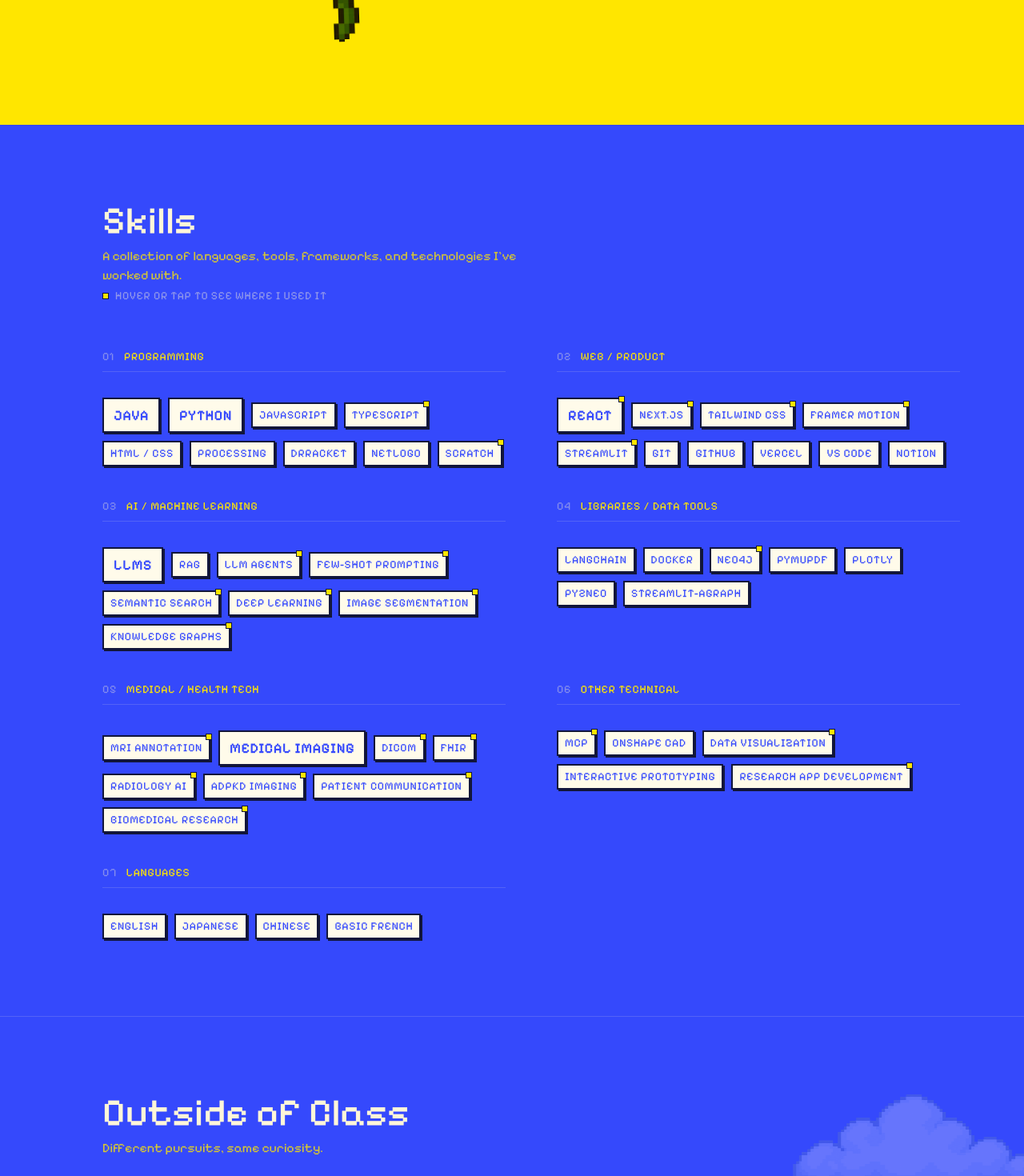
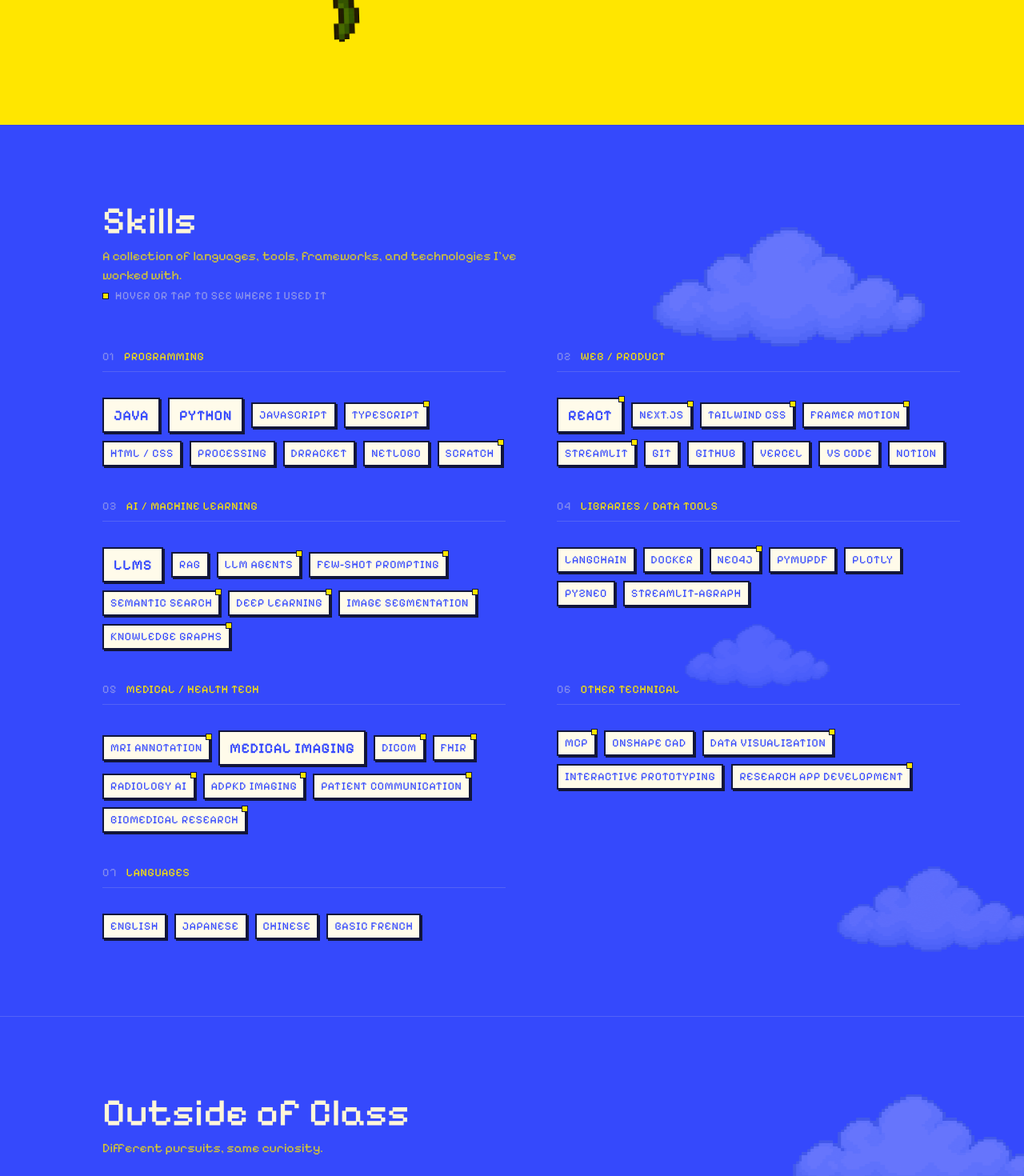
Before and after one commit to sophiecodie/sophie-personal-website, a Next.js app: page / in a window 1280 px wide. Shown: the part 2086-3556 px from the top of the page at 80% size. Built offline with nearby package versions, Linux system fonts and the light colour scheme.

Commit message:
added clouds

```diff
--- a/components/Skills.tsx
+++ b/components/Skills.tsx
@@ -1,7 +1,9 @@
 "use client";
 
+import Image from "next/image";
 import { motion } from "framer-motion";
 import { skillGroups, Skill } from "@/data/skills";
+import { images } from "@/lib/images";
 
 function SkillTag({ skill }: { skill: Skill }) {
   return (
@@ -36,14 +38,37 @@
   return (
     <section
       id="skills"
-      className="overflow-hidden bg-brand-blue px-6 py-24 text-cream md:px-20 lg:pl-32"
+      className="relative overflow-hidden bg-brand-blue px-6 py-24 text-cream md:px-20 lg:pl-32"
     >
+      {/* faint drifting clouds behind the tags, same treatment as Outside of Class */}
+      <Image
+        src={images.cloud}
+        alt=""
+        aria-hidden
+        sizes="360px"
+        className="pixel-art pointer-events-none absolute right-6 top-16 w-52 animate-drift opacity-25 sm:right-24 sm:w-[360px]"
+      />
+      <Image
+        src={images.cloud}
+        alt=""
+        aria-hidden
+        sizes="220px"
+        className="pixel-art pointer-events-none absolute right-[16%] top-[53%] w-32 animate-drift-slow opacity-15 sm:w-48"
+      />
+      <Image
+        src={images.cloud}
+        alt=""
+        aria-hidden
+        sizes="260px"
+        className="pixel-art pointer-events-none absolute -right-12 bottom-10 w-40 animate-drift-slow opacity-20 sm:w-64"
+      />
+
       <motion.div
         initial={{ opacity: 0, y: 20 }}
         whileInView={{ opacity: 1, y: 0 }}
         viewport={{ once: true, amount: 0.4 }}
         transition={{ duration: 0.5 }}
-        className="mb-14"
+        className="relative mb-14"
       >
         <h2 className="text-4xl font-medium sm:text-5xl">Skills</h2>
         <p className="mt-2 max-w-xl text-brand-yellow/80">
@@ -56,7 +81,7 @@
         </p>
       </motion.div>
 
-      <div className="grid gap-x-16 gap-y-10 md:grid-cols-2">
+      <div className="relative grid gap-x-16 gap-y-10 md:grid-cols-2">
         {skillGroups.map((group, i) => (
           <motion.div
             key={group.title}
```
